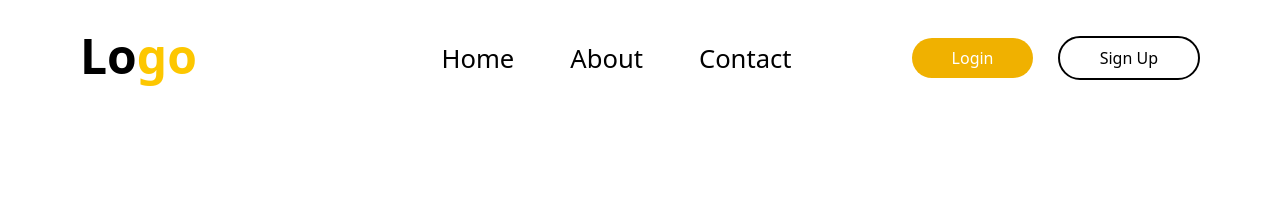
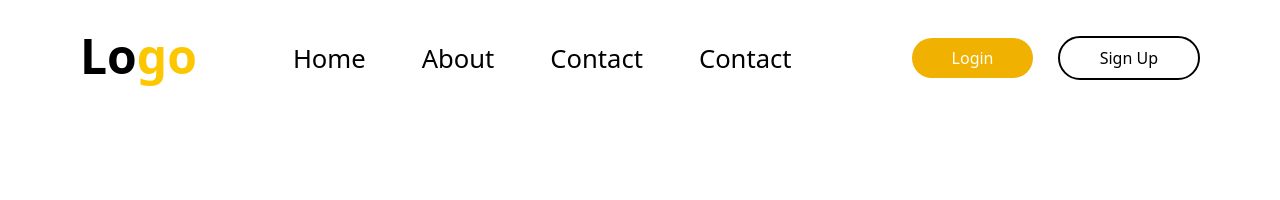
Before and after one commit to EngAbdi240/Aj, a plain HTML site: page index.html in a window 1280 px wide. Shown: the top 200 px of the page. Drawn offline with nearby package versions, Linux system fonts and the light colour scheme.

Commit message:
Adding new list

```diff
--- a/index.html
+++ b/index.html
@@ -14,6 +14,7 @@
              <ul class="flex space-x-10 text-[1.6em] font-medium pt-5">
             <li class="hover:text-white hover:bg-black px-2 rounded-lg">Home</li>
             <li class="hover:text-white hover:bg-black px-2 rounded-lg">About</li>
+            <li class="hover:text-white hover:bg-black px-2 rounded-lg">Contact</li>
             <li class="hover:text-white hover:bg-black px-2 rounded-lg">Contact</li>
         </ul>
 
```
